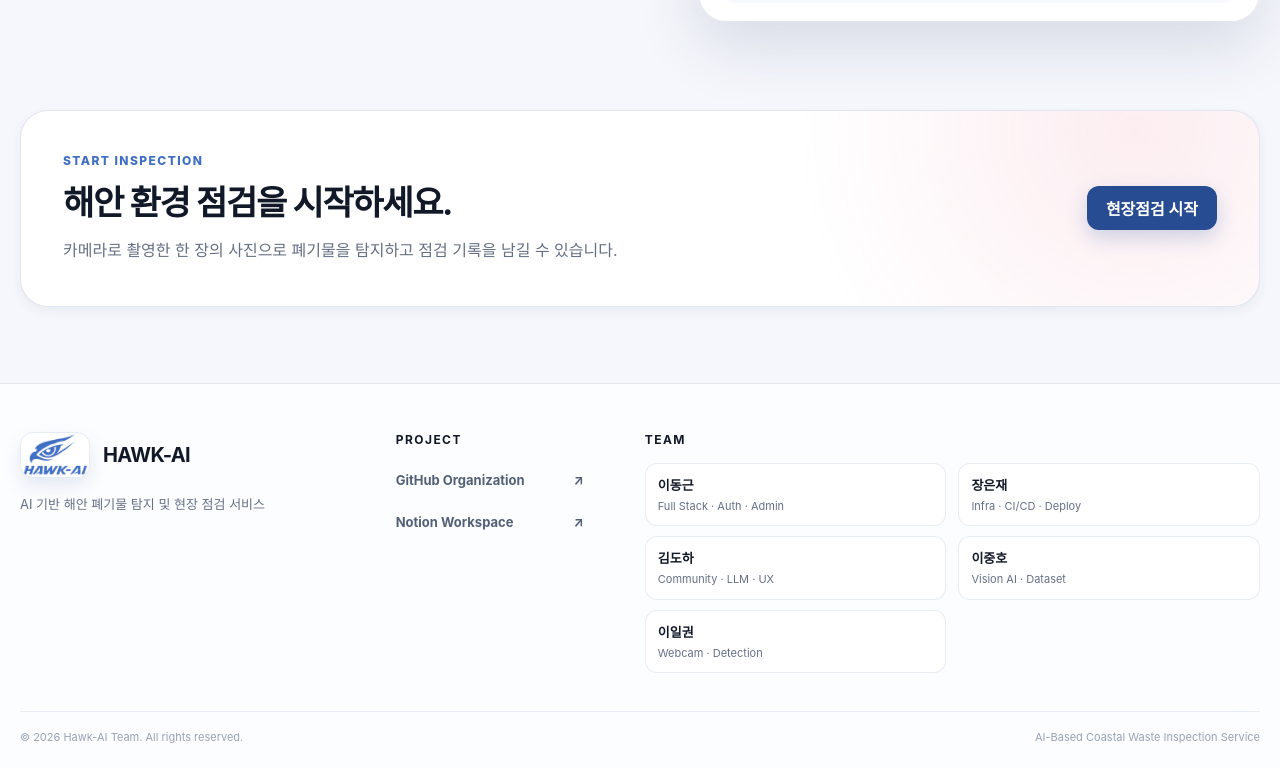
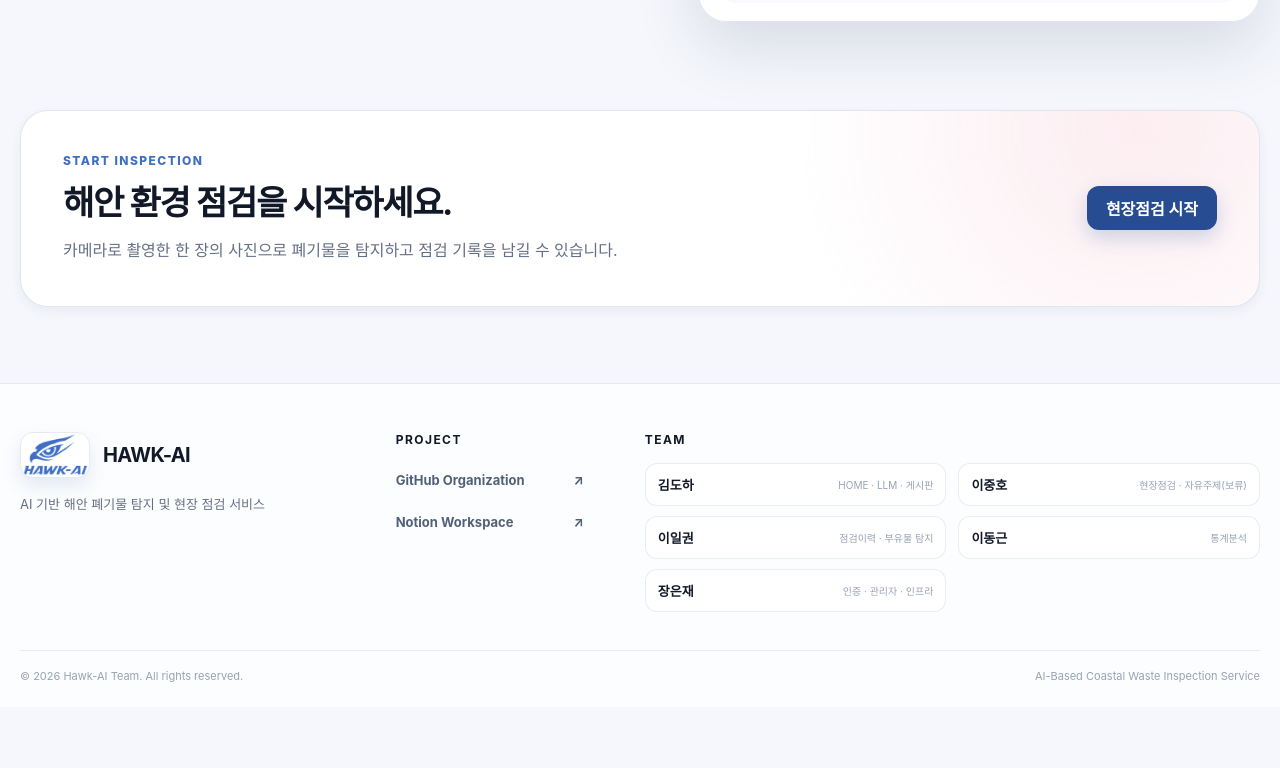
Before and after one commit to hawk-ai-project/frontend, a Next.js app: page / in a window 1280 px wide. Shown: the part 1686-2454 px from the top of the page. After the commit the page ends 2393 px from the top, so only its background shows below. Built offline with nearby package versions, Linux system fonts and the light colour scheme; no server answers.

Commit message:
fix : 푸터 팀 담당 영역 정리

```diff
--- a/src/components/layout/Footer.jsx
+++ b/src/components/layout/Footer.jsx
@@ -48,21 +48,11 @@ export default function Footer() {
           <h2 id="footer-team-title">TEAM</h2>
           <ul>
             {teamMembers.map((member) => (
-              <li key={member.name} title={member.details}>
+              <li key={member.name}>
                 <div className="footer-member-heading">
                   <strong>{member.name}</strong>
-                  {member.github && (
-                    <a
-                      href={member.github}
-                      target="_blank"
-                      rel="noopener noreferrer"
-                      aria-label={`${member.name} GitHub 새 탭에서 열기`}
-                    >
-                      GitHub ↗
-                    </a>
-                  )}
+                  <span>{member.areas.join(" · ")}</span>
                 </div>
-                <p>{member.role}</p>
               </li>
             ))}
           </ul>
--- a/src/constants/footer.js
+++ b/src/constants/footer.js
@@ -1,8 +1,5 @@
 export const projectLinks = [
-  {
-    label: "GitHub Organization",
-    href: "https://github.com/hawk-ai-project",
-  },
+  { label: "GitHub Organization", href: "https://github.com/hawk-ai-project" },
   {
     label: "Notion Workspace",
     href: "https://app.notion.com/p/Hawk-AI-3b2909860b1180e487edcf14adc35c5b",
@@ -11,34 +8,23 @@ export const projectLinks = [
 
 export const teamMembers = [
   {
+    name: "김도하",
+    areas: ["HOME", "LLM", "게시판"],
+  },
+  {
+    name: "이중호",
+    areas: ["현장점검", "자유주제(보류)"],
+  },
+  {
+    name: "이일권",
+    areas: ["점검이력", "부유물 탐지"],
+  },
+  {
     name: "이동근",
-    role: "Full Stack · Auth · Admin",
-    details:
-      "초기 프론트엔드·백엔드 구축, DB 및 소스 환경 구축, 사용자 인증, 로그인·회원가입, 관리자 페이지 개발",
-    github: "", // 개인 GitHub 주소 전달 후 입력
+    areas: ["통계분석"],
   },
   {
     name: "장은재",
-    role: "Infra · CI/CD · Deploy",
-    details: "서버 인프라 구축 및 배포, CI/CD, 시스템 관리",
-    github: "", // 개인 GitHub 주소 전달 후 입력
-  },
-  {
-    name: "김도하",
-    role: "Community · LLM · UX",
-    details: "커뮤니티 게시판 CRUD 개발, LLM 구현 및 적용, 문서화, UX 설계",
-    github: "", // 개인 GitHub 주소 전달 후 입력
-  },
-  {
-    name: "이중호",
-    role: "Vision AI · Dataset",
-    details: "비전 AI 기반 자유주제 모델 및 관련 기능 구현, 데이터셋 전처리",
-    github: "", // 개인 GitHub 주소 전달 후 입력
-  },
-  {
-    name: "이일권",
-    role: "Webcam · Detection",
-    details: "웹캠 연동 기반 부유물 탐지 기능 개발",
-    github: "", // 개인 GitHub 주소 전달 후 입력
+    areas: ["인증", "관리자", "인프라"],
   },
 ];
```
